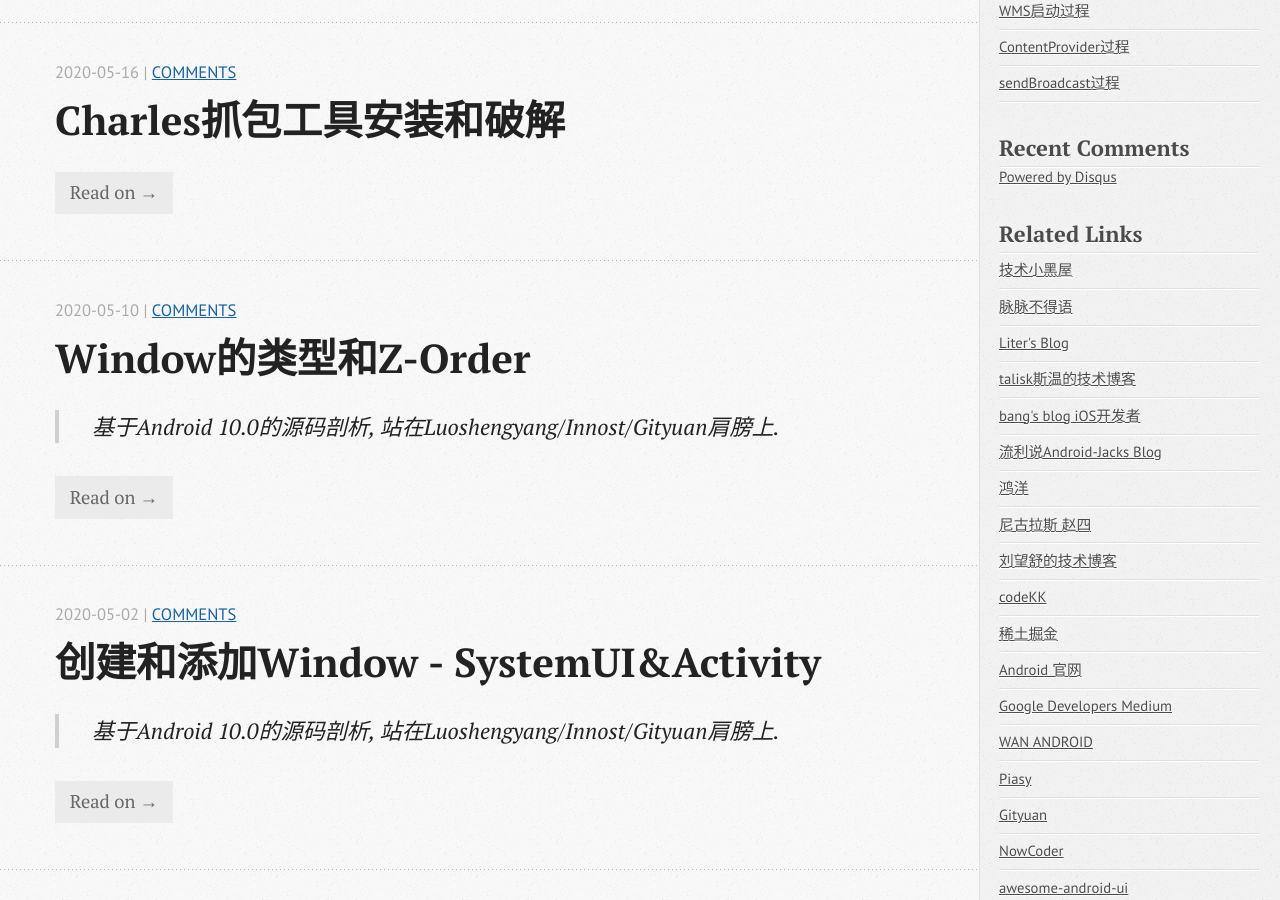
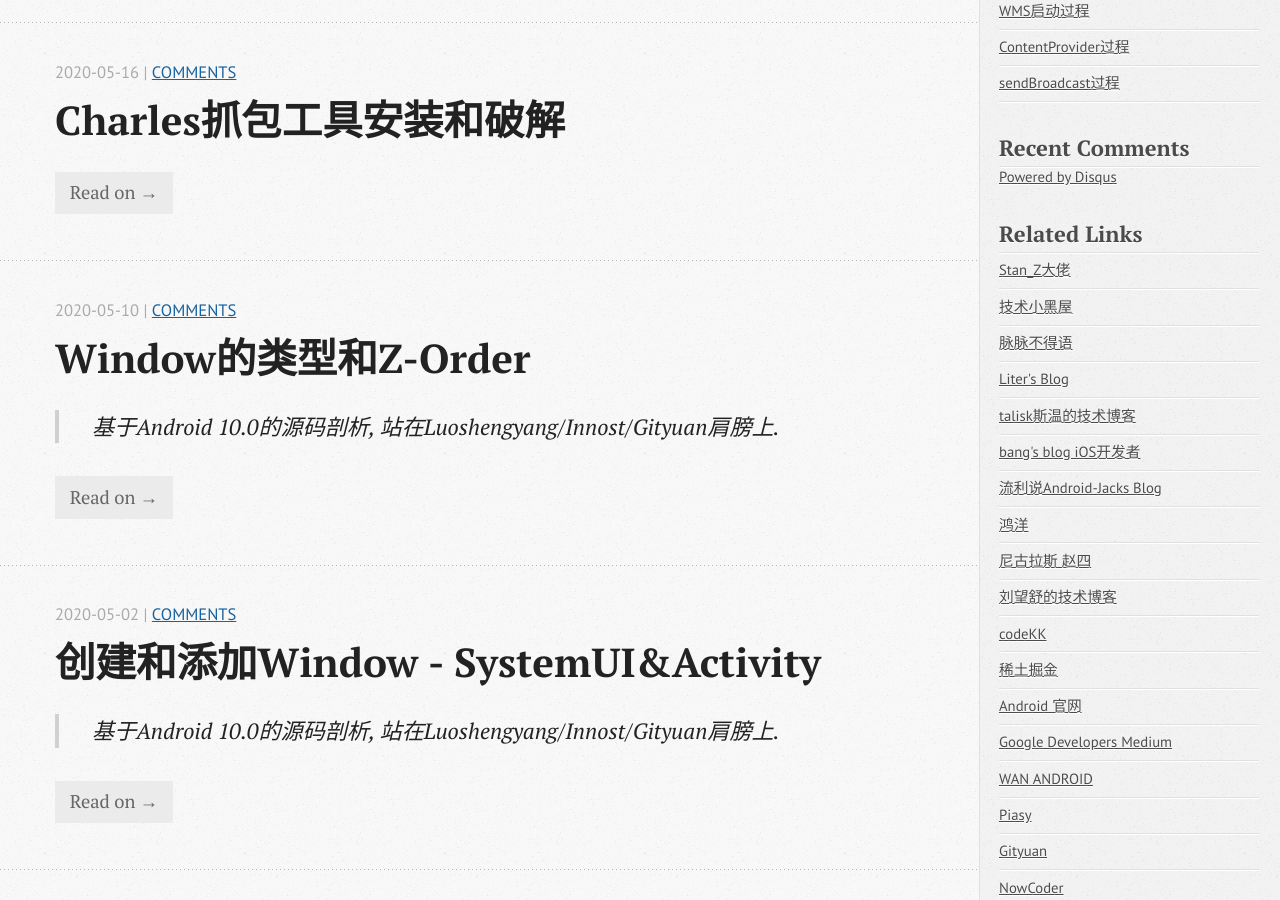
Before and after one commit to wangxinghe/wangxinghe.github.io, a Jekyll site: the page built from index.html, in a window 1280 px wide and 900 px high, scrolled down 1481 px. Built offline with Jekyll 4.4.1, drawn with Linux system fonts in a browser that asks for light colours; the list of posts is cut into pages by our own code; comment, search, counter and statistics services are not loaded.

Commit message:
update friendlink

```diff
--- a/_includes/asides/friendlink.html
+++ b/_includes/asides/friendlink.html
@@ -1,6 +1,9 @@
 <section>
 	<h1>Related Links</h1>
 	<ul id="recent_posts">
+      <li class="post">
+            <a href="https://www.jianshu.com/u/7f26e9b13731">Stan_Z大佬</a>
+      </li>
       <li class="post">
       	<a href="http://droidyue.com/">技术小黑屋</a>
       </li>
```
